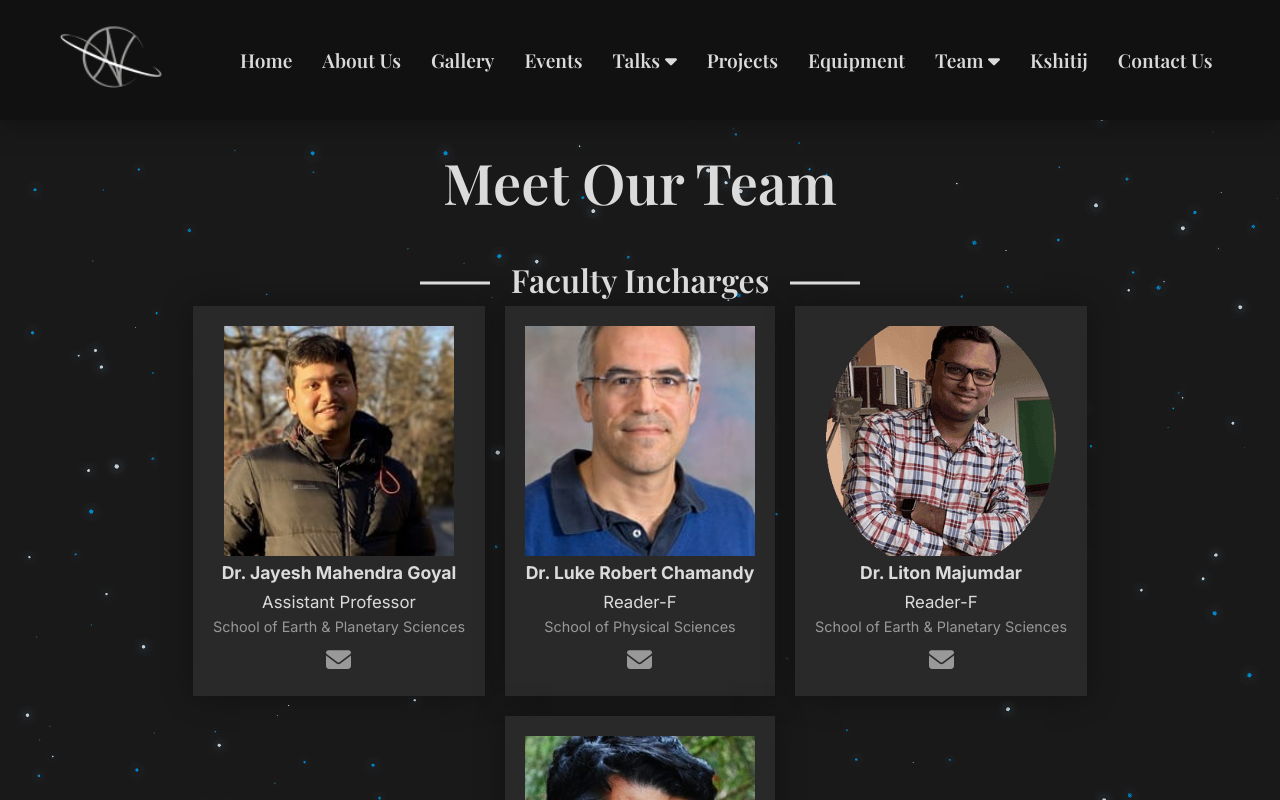
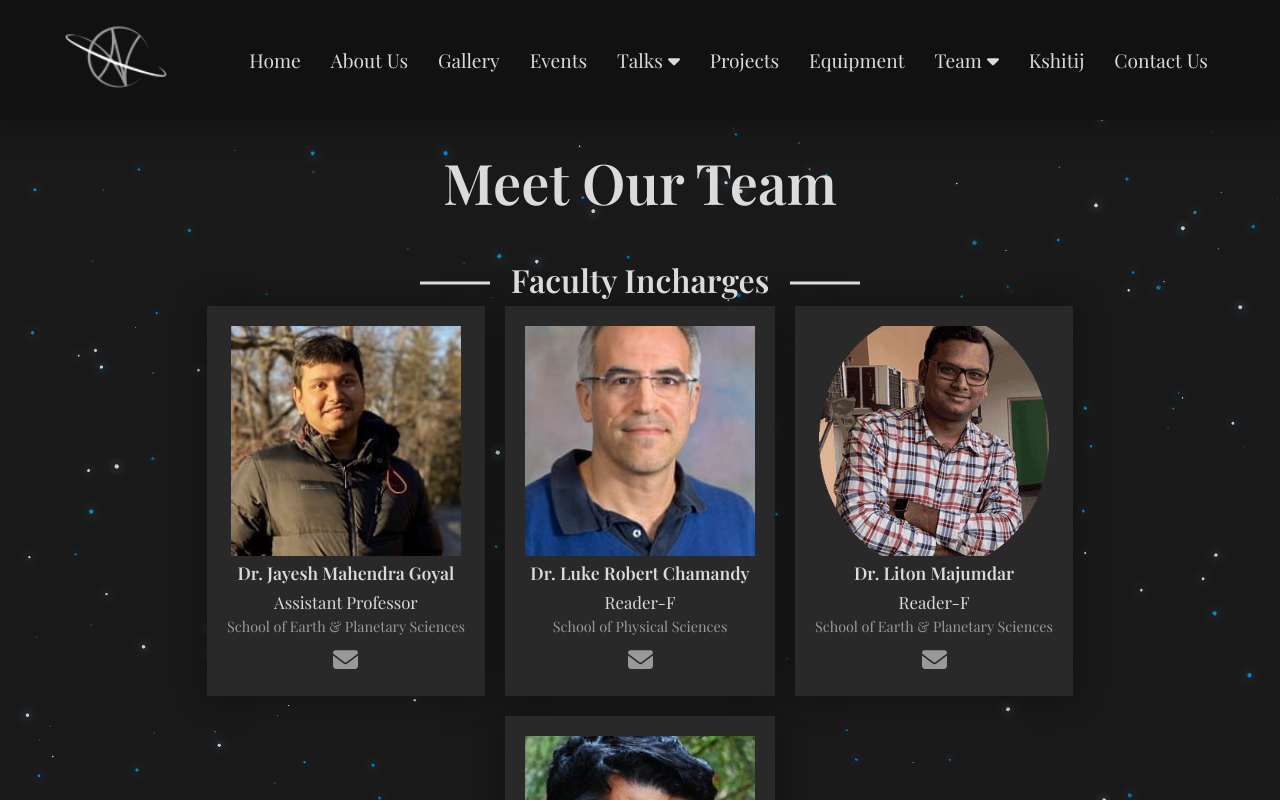
Before and after one commit to astroclub-niser/astroclub-niser.github.io, a Next.js app: page /team/fic in a window 1280 px wide. Shown: the top 800 px of the page. Built offline with nearby package versions, Linux system fonts and the light colour scheme.

Commit message:
font update

```diff
--- a/src/app/layout.tsx
+++ b/src/app/layout.tsx
@@ -1,15 +1,32 @@
 import './globals.css'
 import '../../styles/main.min.css'
 import type { Metadata } from 'next'
-import { Inter, Playfair_Display } from 'next/font/google'
+import { Inter, Playfair_Display, Poppins } from 'next/font/google'
 import Navbar from '../../components/Navbar'
 import Footer from '../../components/Footer'
-import localFont from 'next/font/local'
+// import localFont from 'next/font/local'
 // rafce
 
 const inter = Inter({ subsets: ['latin'] })
-const dinnFont = localFont({ src: '../fonts/DINNeuzeitGrotesk.ttf', weight:'400', variable: '--font-dinn' })
-const futuraLightFont = localFont({ src: '../fonts/Futura-Lt-Light.ttf', weight:'300', variable: '--font-futura-lt' })
+// const dinnFont = localFont({ src: '../fonts/DINNeuzeitGrotesk.ttf', weight:'400', variable: '--font-dinn' })
+// const futuraLightFont = localFont({ src: '../fonts/Futura-Lt-Light.ttf', weight:'300', variable: '--font-futura-lt' })
+
+const poppins = Poppins({
+  weight: ['400'],
+  style: ['normal', 'italic'],
+  subsets: ['latin'],
+  display: 'swap',
+  variable: '--font-poppins',
+})
+const playfair = Playfair_Display({
+  weight: ['400', '600'],
+  style: ['normal', 'italic'],
+  subsets: ['latin'],
+  display: 'swap',
+  variable: '--font-playfair-display',
+})
+
+
 //const futuraBookFont = localFont({ src: '../fonts/Futura-Lt-Book.ttf', weight:'400', variable: '--font-futura-book' })
 
 export const metadata: Metadata = {
@@ -24,7 +41,7 @@ export default function RootLayout({
 }) {
   return (
     <html lang="en">
-      <body className={`${inter.className} ${futuraLightFont.variable} ${dinnFont.variable}`}>
+      <body className={`${playfair.className} ${poppins.className} ${inter.className}`}>
         <Navbar />
         <main className='main-body'>
           {children}
--- a/src/app/page.tsx
+++ b/src/app/page.tsx
@@ -36,7 +36,7 @@ export default async function Home() {
       </div>
       <div id="home-gallery" className='section-home'>
         <h2>Gallery</h2>
-        <p>Some of the beautiful moments of the sky captured by our beloved members.</p>
+        <p className='page-description'>Some of the beautiful moments of the sky captured by our beloved members.</p>
         <div className="gallery-grid">
           {picsData.map(({ id, object, image, photographer, description }: AstroProps) => (
             <AstropicCard photographer={photographer} id={id} object={object} description={description} image={image} key={id} />
--- a/styles/main.scss
+++ b/styles/main.scss
@@ -1,4 +1,4 @@
-@import url('https://fonts.googleapis.com/css2?family=Josefin+Sans:wght@400&family=Playfair+Display:wght@600&display=swap');
+// @import url('https://fonts.googleapis.com/css2?family=Josefin+Sans:wght@400&family=Playfair+Display:wght@600&display=swap');
 
 $blue: #0A151C;
 $dark-blue: #050B0F;
@@ -7,9 +7,9 @@ $dark-brown: #282626;
 $off-white: #DBDBDB;
 $grey: #888;
 
-$serif: 'Playfair Display';
 $condensed: var(--font-dinn);
-$sans-serif: 'Josefin Sans', var(--font-futura-book);
+$sans-serif: var(--poppins), 'Josefin Sans';
+$serif: var(--font-playfair-display), 'Playfair Display', serif;
 
 html {
     scroll-behavior: smooth;
@@ -27,6 +27,19 @@ body {
     background: $off-white;
 }
 
+
+main {
+    // font-family: $sans-serif;
+    color: $off-white;
+    background: url(../public/canvas.png);
+    background-attachment: fixed;
+    padding-bottom: 3rem;
+}
+
+main.main-body {
+    margin-top: 120px;
+}
+
 h1,
 h2,
 h3,
@@ -37,17 +50,6 @@ h6 {
     font-weight: 600;
 }
 
-main {
-    font-family: $sans-serif;
-    color: $off-white;
-    background: url(../public/canvas.png);
-    background-attachment: fixed;
-    padding-bottom: 3rem;
-}
-
-main.main-body {
-    margin-top: 120px;
-}
 
 nav {
     font-family: $serif;
--- a/styles/sections/_gallery.scss
+++ b/styles/sections/_gallery.scss
@@ -49,6 +49,7 @@
         display: inline-block;
         line-height: .9;
         padding: 3px;
+        font-weight: 600;
     }
 
     .astropic-description {
```
Also changed, not shown: styles/sections/_team.scss (+21 -0 lines), styles/main.min.css.
